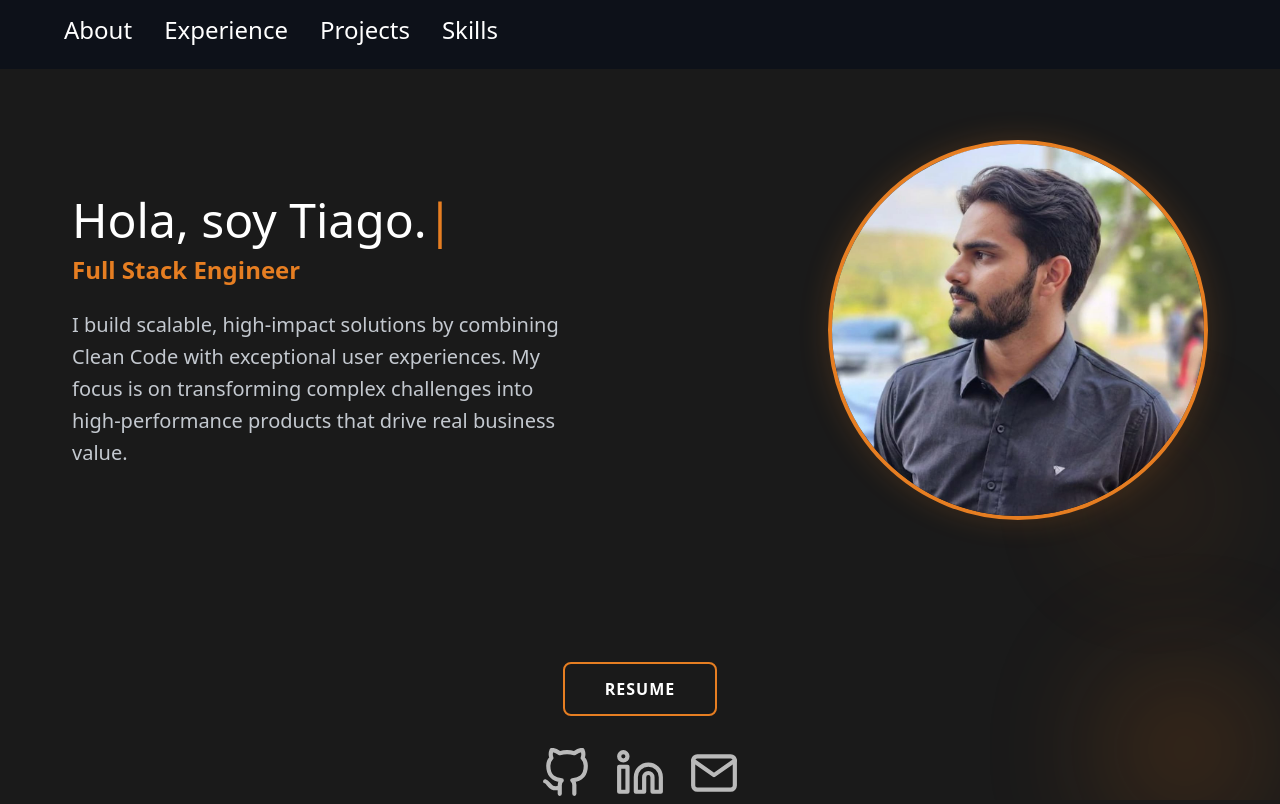
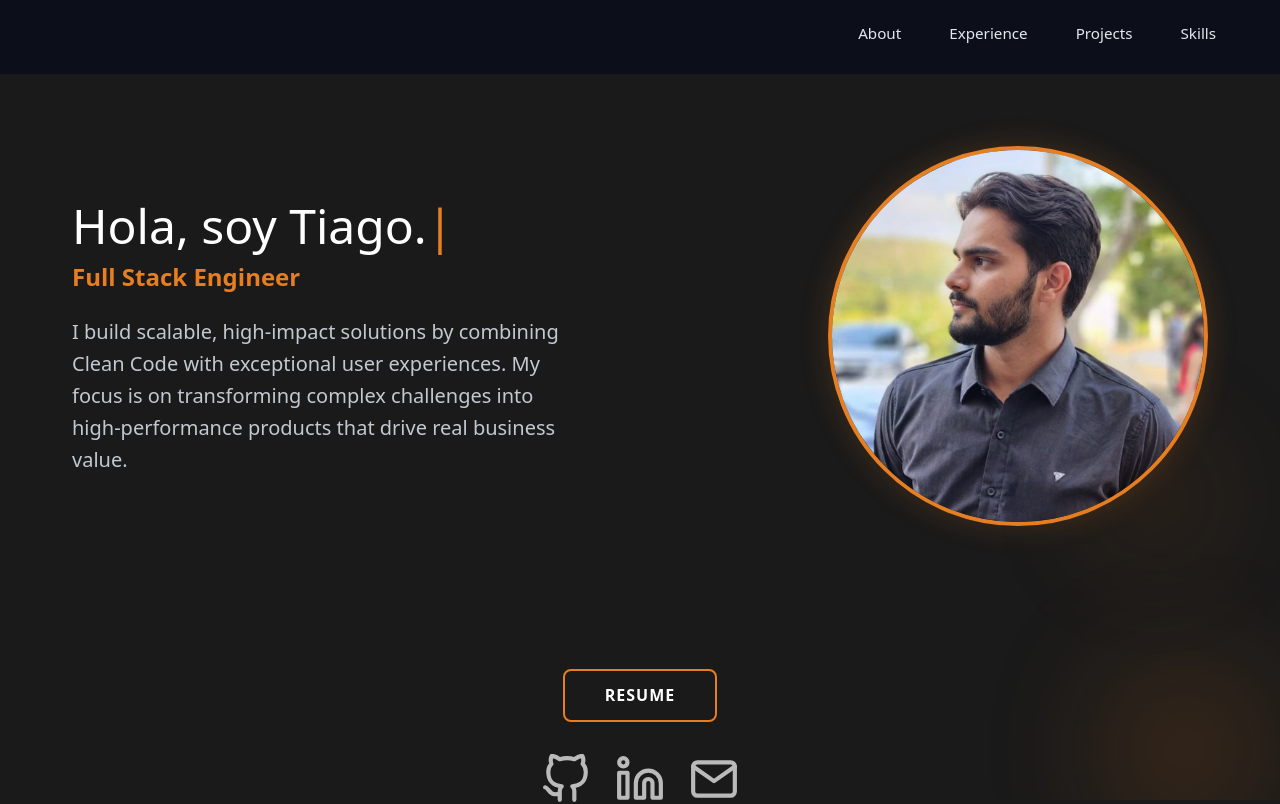
Before and after one commit to tiago-p-s-d/portfolio, an Angular app: page / in a window 1280 px wide. Shown: the top 804 px of the page. Built offline with nearby package versions, Linux system fonts and the light colour scheme.

Commit message:
Small changes in the header

```diff
--- a/src/app/components/header/header.scss
+++ b/src/app/components/header/header.scss
@@ -1,20 +1,26 @@
-$primary-purple: #a224b3;
+$primary-rust: #e67e22;
+$transition-standard: all 0.3s cubic-bezier(0.4, 0, 0.2, 1);
 
 header {
   display: flex;
-  justify-content: space-between;
+  justify-content: flex-end;
   align-items: center;
-  padding: 1rem 5%;
+  padding: 1.5rem 5%;
   position: sticky;
   top: 0;
   z-index: 1000;
-  background: rgba(11, 15, 26, 0.8);
-  backdrop-filter: blur(10px);
+  background: rgba(11, 15, 26, 0.85);
+  backdrop-filter: blur(12px);
+  -webkit-backdrop-filter: blur(12px);
+  border-bottom: 1px solid rgba(255, 255, 255, 0.03);
 
   .tbar {
     font-size: 1.8rem;
     cursor: pointer;
     color: white;
+    transition: $transition-standard;
+
+    &:hover { color: $primary-rust; }
     @media (min-width: 769px) { display: none; }
   }
 }
@@ -28,8 +34,31 @@ header {
   h4 {
     cursor: pointer;
     font-weight: 500;
-    transition: color 0.3s ease;
-    &:hover { color: $primary-purple; }
+    font-size: 0.95rem;
+    color: #e2e8f0;
+    transition: $transition-standard;
+    position: relative;
+
+    // Efeito de hover com o laranja rust
+    &:hover {
+      color: $primary-rust;
+    }
+
+
+    &::after {
+      content: '';
+      position: absolute;
+      bottom: -4px;
+      left: 0;
+      width: 0;
+      height: 2px;
+      background: $primary-rust;
+      transition: $transition-standard;
+    }
+
+    &:hover::after {
+      width: 100%;
+    }
   }
 
   &.open {
@@ -39,16 +68,22 @@ header {
     top: 100%;
     left: 0;
     width: 100%;
-    background: #161e2c;
+    background: #0f172a;
     padding: 2rem;
     gap: 1.5rem;
-    border-bottom: 1px solid rgba($primary-purple, 0.2);
+    border-bottom: 2px solid $primary-rust;
+    animation: slideDown 0.3s ease-out;
   }
 
   @media (min-width: 768px) {
     display: flex;
     flex-direction: row;
-    gap: 2rem;
+    gap: 3rem;
     align-items: center;
   }
 }
+
+@keyframes slideDown {
+  from { opacity: 0; transform: translateY(-10px); }
+  to { opacity: 1; transform: translateY(0); }
+}
```
